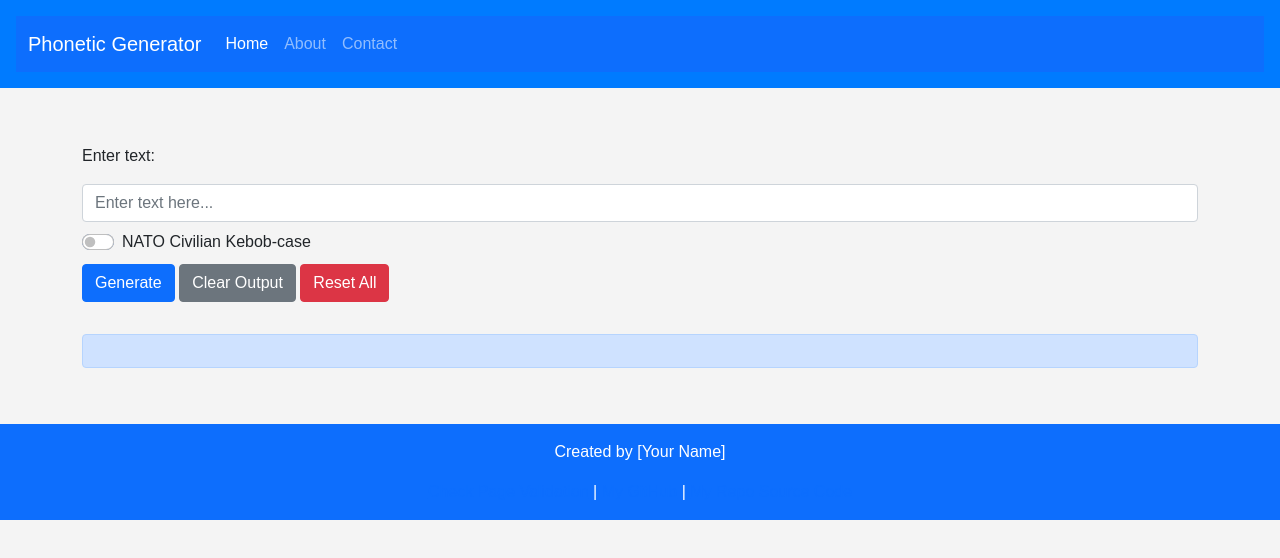
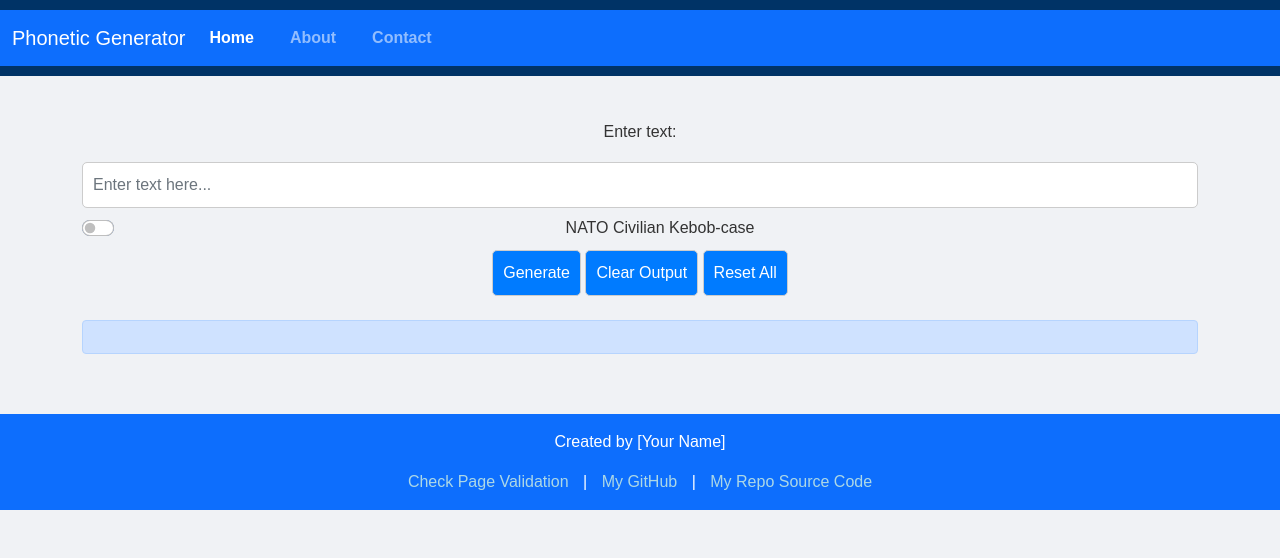
Before and after one commit to BharatVerma77/JULIETT-2.0-FINAL-PROJECT, a plain HTML site: page index.html in a window 1280 px wide. Drawn offline with nearby package versions, Linux system fonts and the light colour scheme.

Commit message:
Update styles.css

```diff
--- a/styles.css
+++ b/styles.css
@@ -1,40 +1,88 @@
-body {
-    font-family: Arial, sans-serif;
+/* Basic styling */
+body, html {
     margin: 0;
     padding: 0;
-    background-color: #f4f4f4;
+    font-family: Arial, sans-serif;
+    background: #f0f2f5;
 }
 
-header, footer {
+header {
+    background-color: #003366; /* Dark blue header */
+    padding: 10px 0;
+}
+
+nav ul {
+    list-style: none;
+    padding: 0;
     text-align: center;
-    padding: 1rem;
-    background-color: #007bff;
-    color: #ffffff;
+}
+
+nav ul li {
+    display: inline;
+    margin-right: 20px;
+}
+
+nav ul li a {
+    text-decoration: none;
+    color: white;
+    font-weight: bold;
 }
 
 main {
-    padding: 1rem;
-    margin-top: 1rem;
+    text-align: center;
+    padding: 20px;
+    color: #333;
 }
 
-input[type="text"], button {
-    margin-top: 0.5rem;
-    margin-bottom: 0.5rem;
+main h1 {
+    color: #003366;
 }
 
-.hamburger-menu {
-    cursor: pointer;
-    display: none; /* Hidden by default, shown in responsive mode */
+input[type="text"], .btn {
+    margin-top: 10px;
+    padding: 10px;
+    border-radius: 5px;
+    border: 1px solid #ccc;
 }
 
+.btn {
+    cursor: pointer;
+    background-color: #007bff;
+    color: white;
+}
+
+.btn:hover {
+    background-color: #0056b3;
+}
+
+.output-container {
+    margin-top: 20px;
+    background-color: #fff;
+    padding: 10px;
+    border: 1px solid #ccc;
+}
+
+footer {
+    background-color: #003366;
+    color: white;
+    text-align: center;
+    padding: 10px 0;
+}
+
+footer a {
+    color: lightblue;
+    text-decoration: none;
+    margin: 0 10px;
+}
+
+footer a:hover {
+    text-decoration: underline;
+}
+
+/* Responsive adjustments */
 @media (max-width: 768px) {
-    nav {
-        display: none;
-    }
-    .hamburger-menu {
+    nav ul li {
         display: block;
-    }
-    nav.active {
-        display: block;
+        margin: 10px 0;
     }
 }
```
